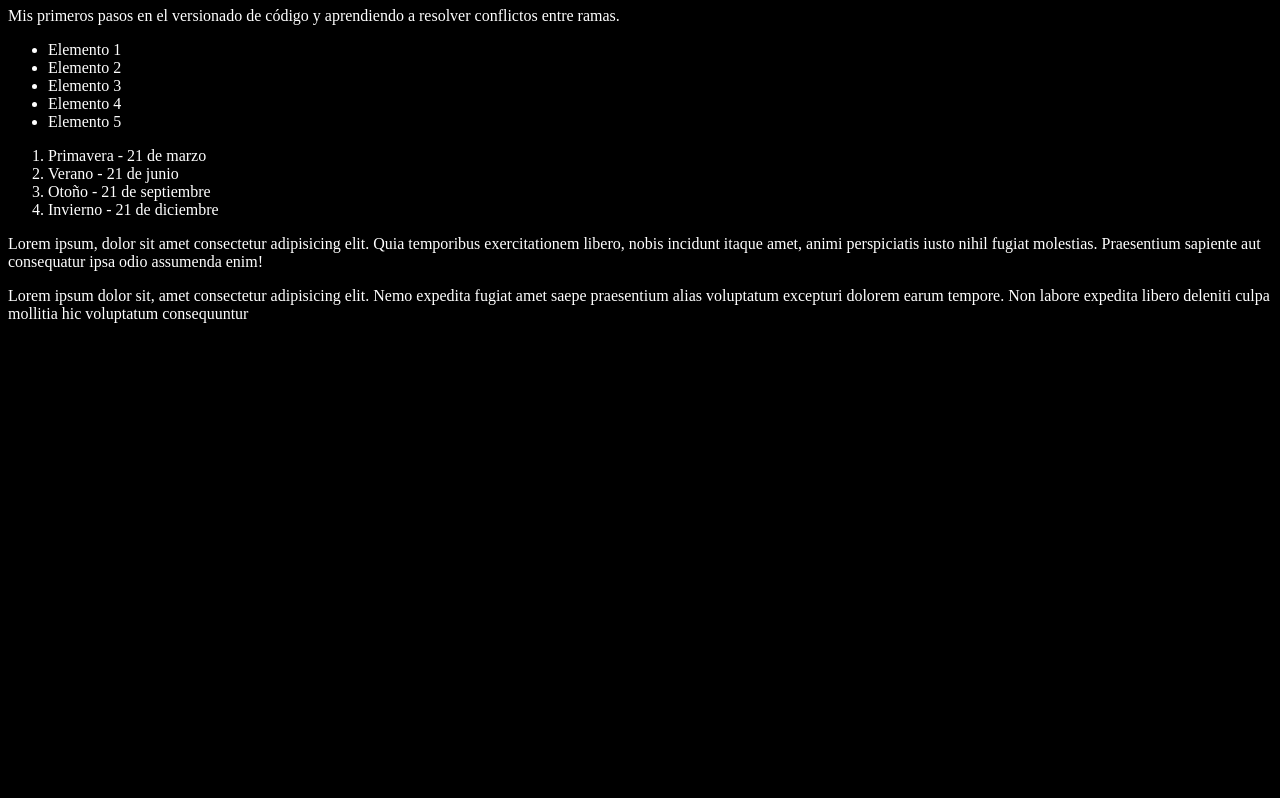
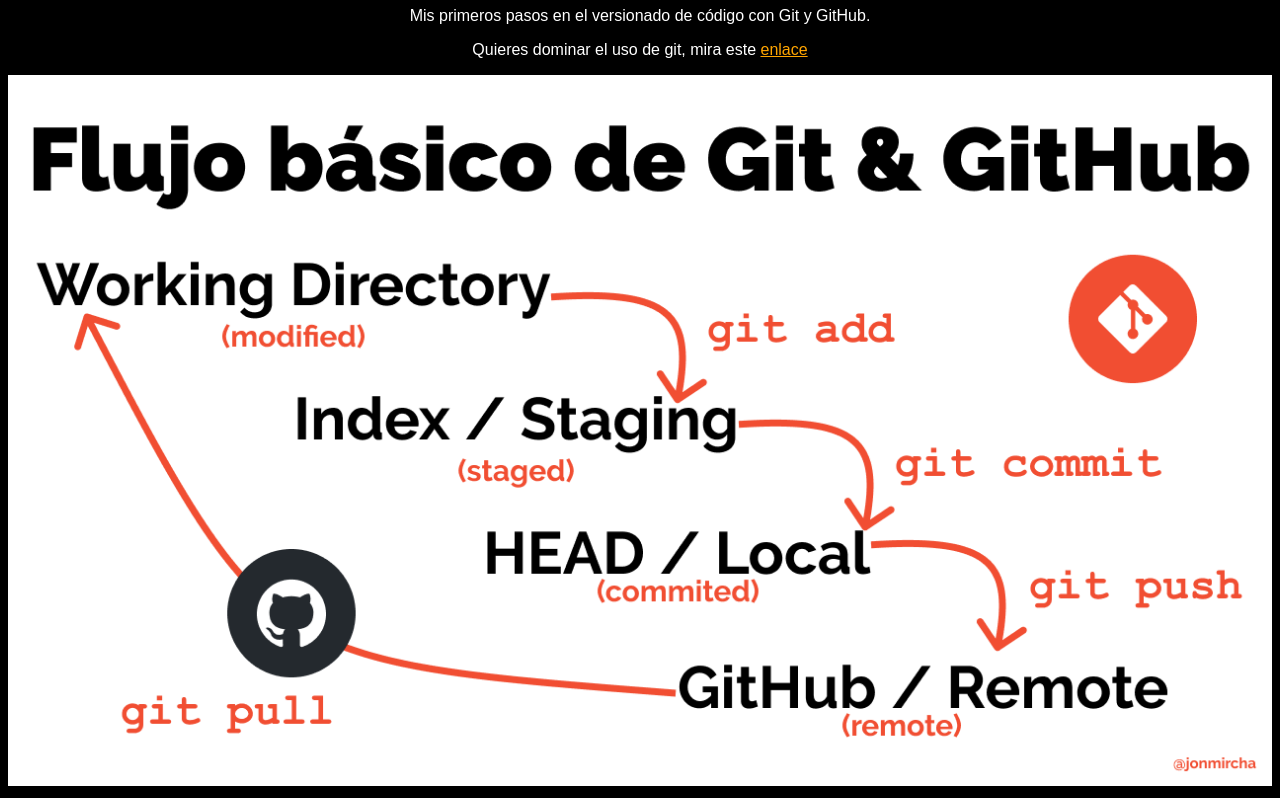
Before and after one commit to erikamp20/youtube-git, a plain HTML site: page index.html in a window 1280 px wide. Shown: the part 73-871 px from the top of the page. Before the commit the page ends 800 px from the top, so only its background shows below. Drawn offline with Linux system fonts and the light colour scheme.

Commit message:
Agregando imagen de flujo y poniendo chulo el index.html

```diff
--- a/index.html
+++ b/index.html
@@ -9,40 +9,12 @@
   <body>
     <h1>Aprendiendo Git</h1>
 
+    <p>Mis primeros pasos en el versionado de código con Git y GitHub.</p>
     <p>
-      Mis primeros pasos en el versionado de código y aprendiendo a resolver
-      conflictos entre ramas.
+      Quieres dominar el uso de git, mira este
+      <a href="https://youtu.be/suzMNqDQiyU?si=fqWSLxCm6kS5-B_V">enlace</a>
     </p>
-
-    <ul>
-      <li>Elemento 1</li>
-      <li>Elemento 2</li>
-      <li>Elemento 3</li>
-      <li>Elemento 4</li>
-      <li>Elemento 5</li>
-    </ul>
-
-    <ol>
-      <li>Primavera - 21 de marzo</li>
-      <li>Verano - 21 de junio</li>
-      <li>Otoño - 21 de septiembre</li>
-      <li>Invierno - 21 de diciembre</li>
-    </ol>
-
-    <p>
-      Lorem ipsum, dolor sit amet consectetur adipisicing elit. Quia temporibus
-      exercitationem libero, nobis incidunt itaque amet, animi perspiciatis
-      iusto nihil fugiat molestias. Praesentium sapiente aut consequatur ipsa
-      odio assumenda enim!
-    </p>
-
-    <p>
-      Lorem ipsum dolor sit, amet consectetur adipisicing elit. Nemo expedita
-      fugiat amet saepe praesentium alias voluptatum excepturi dolorem earum
-      tempore. Non labore expedita libero deleniti culpa mollitia hic voluptatum
-      consequuntur
-    </p>
-
+    <img src="git-flow.png" alt="Flujo basico de Git" />
     <script src="index.js"></script>
   </body>
 </html>
--- a/style.css
+++ b/style.css
@@ -1,4 +1,19 @@
 html {
   background-color: #000;
   color: white;
+  font-family: sans-serif;
+  text-align: center;
 }
+
+a {
+  color: orange;
+}
+
+a:hover {
+  color: orangered;
+}
+
+img {
+  max-width: 100%;
+  height: auto;
+}
```
Also changed, not shown: git-flow.png (added).
